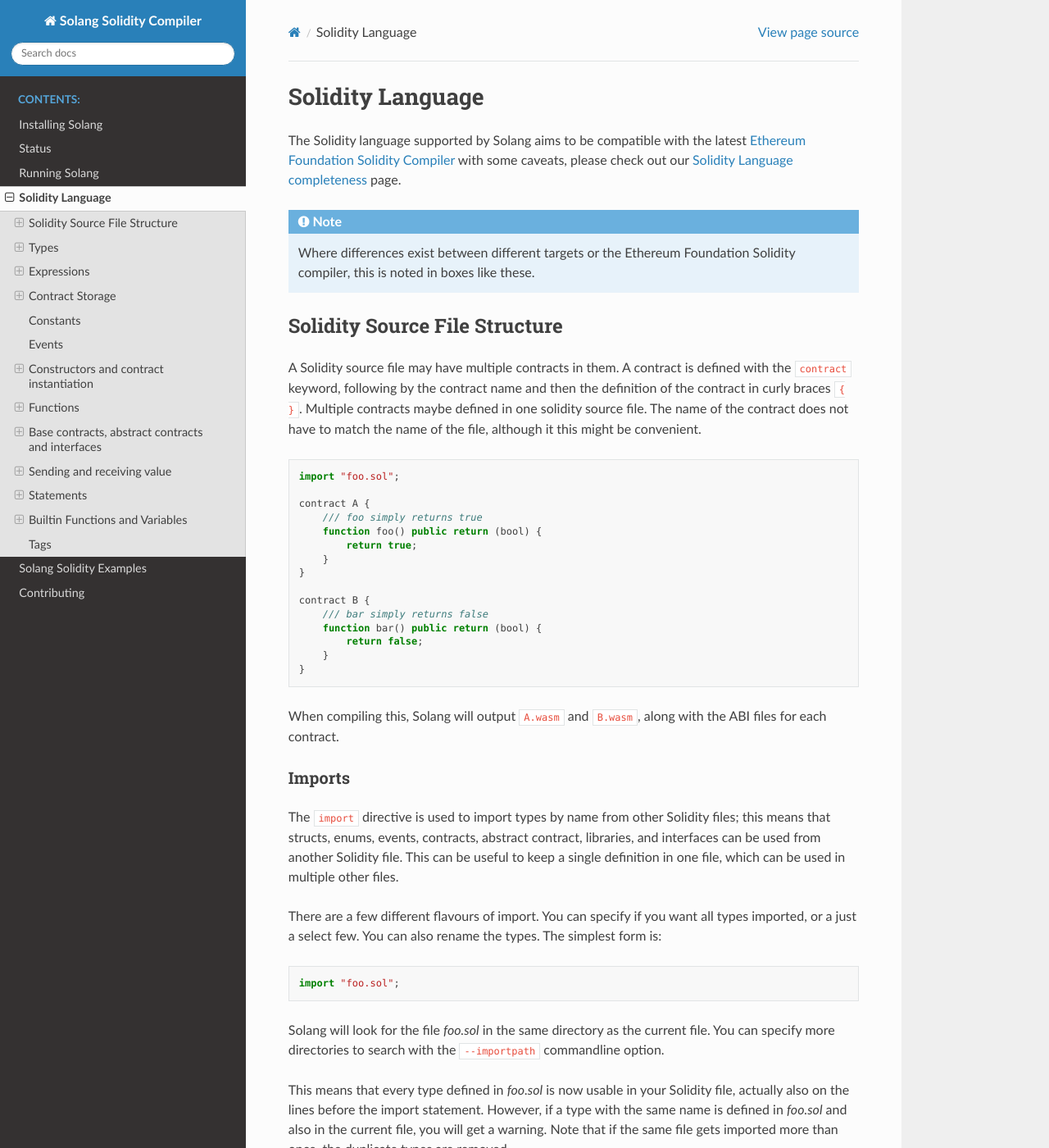
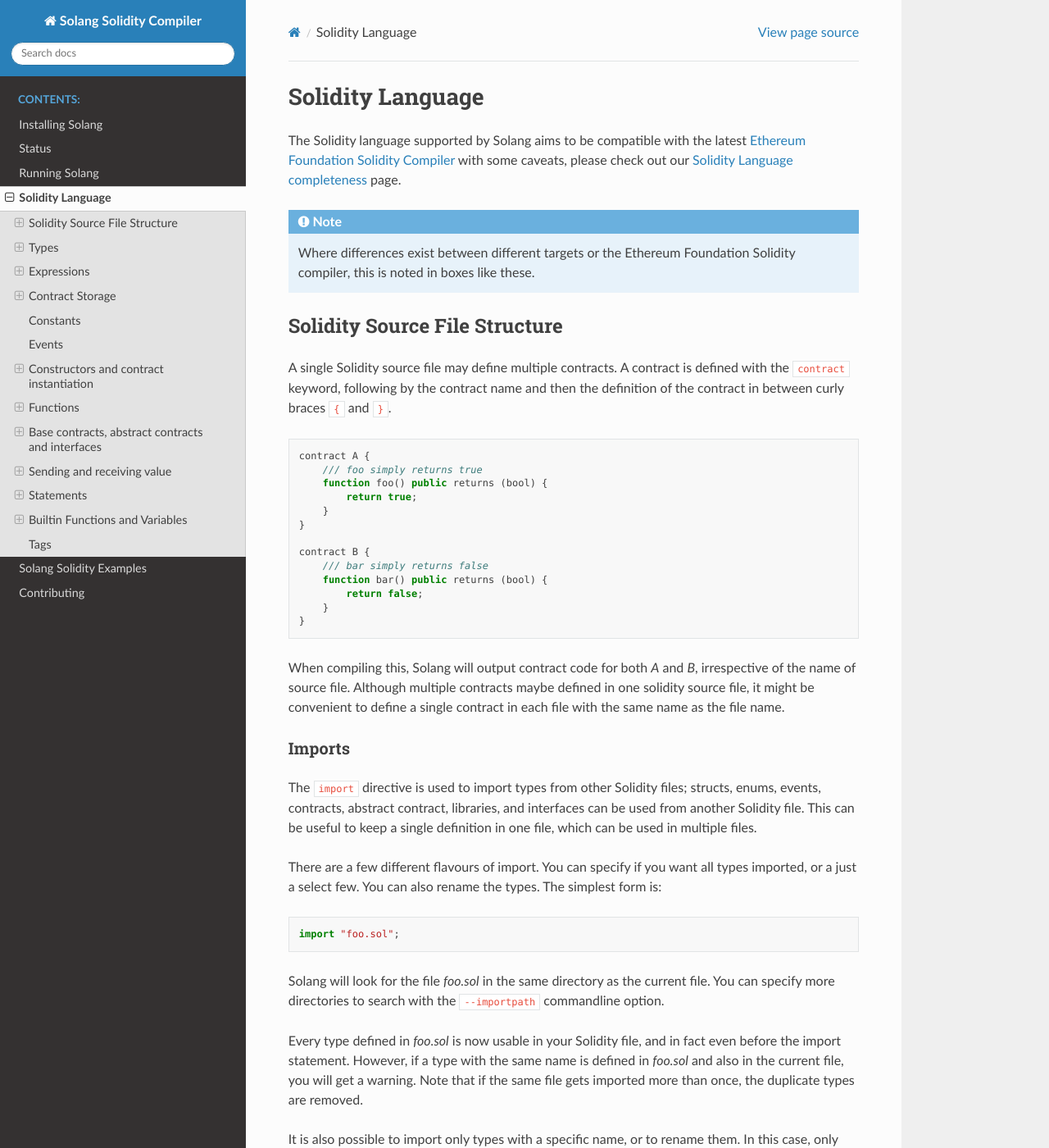
Before and after one commit to hyperledger-solang/solang, a Sphinx documentation site: the page built from docs/language.rst, in a window 1280 px wide and 1400 px high. Shown: the whole window at 82% size. Built offline with Sphinx 7.4.7 and the Read the Docs theme 2.0.0, drawn with Linux system fonts in a browser that asks for light colours; some of the changed text lies outside the part shown.

Commit message:
Docs review
Signed-off-by: Sean Young <sean@mess.org>

```diff
--- a/docs/index.rst
+++ b/docs/index.rst
@@ -15,10 +15,11 @@
 `Sawtooth Sabre <https://github.com/hyperledger/sawtooth-sabre>`_, and
 `Ethereum ewasm <https://github.com/ewasm/design>`_. It uses the
 `llvm <https://www.llvm.org/>`_ compiler framework to produce WebAssembly
-(wasm). As result, the output is highly optimized, which saves you in gas costs.
+(wasm) or BPF contract code. As result, the output is highly optimized, which saves you in gas costs.
 
 Solang aims for source file compatibility with the Ethereum EVM Solidity compiler.
-Where differences exists, this is noted in the documentation. Also, check our :ref:`language_status` page.
+Where differences exists, this is noted in the :ref:`language documentation <language>`.
+Also, check our :ref:`language_status` page.
 The repository can be found on `github <https://github.com/hyperledger-labs/solang>`_
 and we have a `channel on chat.hyperledger.org <https://chat.hyperledger.org/channel/solang>`_.
 
--- a/docs/language.rst
+++ b/docs/language.rst
@@ -13,40 +15,38 @@
 Solidity Source File Structure
 ------------------------------
 
-A Solidity source file may have multiple contracts in them. A contract is defined
+A single Solidity source file may define multiple contracts. A contract is defined
 with the ``contract`` keyword, following by the contract name and then the definition
-of the contract in curly braces ``{ }``. Multiple contracts maybe defined in one solidity
-source file. The name of the contract does not have to match the name of the file,
-although it this might be convenient.
-
-.. code-block:: javascript
-
-    import "foo.sol";
+of the contract in between curly braces ``{`` and ``}``.
+
+.. code-block:: javascript
 
     contract A {
         /// foo simply returns true
-        function foo() public return (bool) {
+        function foo() public returns (bool) {
             return true;
         }
     }
 
     contract B {
         /// bar simply returns false
-        function bar() public return (bool) {
+        function bar() public returns (bool) {
             return false;
         }
     }
 
-When compiling this, Solang will output ``A.wasm`` and ``B.wasm``, along with the ABI
-files for each contract.
+When compiling this, Solang will output contract code for both `A` and `B`, irrespective of
+the name of source file. Although multiple contracts maybe defined in one solidity source
+file, it might be convenient to define a single contract in each file with the same name
+as the file name.
 
 Imports
 _______
 
-The ``import`` directive is used to import types by name from other Solidity files; this means that
+The ``import`` directive is used to import types from other Solidity files;
 structs, enums, events, contracts, abstract contract, libraries, and interfaces can be used from another
 Solidity file. This can be useful to keep a single definition in one file, which can be used
-in multiple other files.
+in multiple files.
 
 There are a few different flavours of import. You can specify if you want all types imported,
 or a just a select few. You can also rename the types. The simplest form is:
@@ -58,13 +58,13 @@
 Solang will look for the file `foo.sol` in the same directory as the current file. You can specify
 more directories to search with the ``--importpath`` commandline option.
 
-This means that every type defined in `foo.sol` is now usable in your Solidity file, actually
-also on the lines before the import statement. However, if a type with the same name is defined
+Every type defined in `foo.sol` is now usable in your Solidity file, and in fact even before the
+import statement. However, if a type with the same name is defined
 in `foo.sol` and also in the current file, you will get a warning. Note that if the same file
 gets imported more than once, the duplicate types are removed.
 
 It is also possible to import only types with a specific name, or to rename them. In this case,
-this means only type `foo` will be imported, and `bar` will be imported as `baz`.
+only type `foo` will be imported, and `bar` will be imported as `baz`.
 
 .. code-block:: javascript
 
@@ -72,8 +72,8 @@
 
 Rather than renaming individual types, it is also possible to make all the types in a file
 available under a special import type. In this case, the `bar` defined in `foo.sol` can is
-now visible as `foo.bar`. As long as there is no previous type `foo`, this means there can be
-no naming conflicts.
+now visible as `foo.bar`. As long as there is no previous type `foo`, there can be no naming
+conflicts.
 
 .. code-block:: javascript
 
@@ -139,14 +139,14 @@
 
 ``int64``, ``int32``, ``int16``, ``int8``
   These represent shorter single signed integers of the given width. These widths are
-  most efficient in WebAssembly and should be used whenever possible.
+  most efficient and should be used whenever possible.
 
 ``intN``
   These represent shorter single signed integers of width ``N``. ``N`` can be anything
   between 8 and 256 bits and a multiple of 8, e.g. ``int128``.
 
 Underscores ``_`` are allowed in numbers, as long as the number does not start with
-an underscore. This means that ``1_000`` is allowed but ``_1000`` is not. Similarly
+an underscore.  ``1_000`` is allowed but ``_1000`` is not. Similarly
 ``0xffff_0000`` is fine, but ``0x_f`` is not.
 
 Scientific notation is supported, e.g. ``1e6`` is one million. Only integer values
@@ -173,8 +173,8 @@
   for such large types, and any EVM virtual machine implementation has to do bigint
   calculations, which are expensive.
 
-  WebAssembly does not support this. This means that Solang has to emulate larger types with
-  many WebAssembly instructions, resulting in larger contract code and higher gas cost.
+  WebAssembly or BPF do not support this. As a result that Solang has to emulate larger types with
+  many instructions, resulting in larger contract code and higher gas cost.
 
 Fixed Length byte arrays
 ________________________
@@ -526,8 +526,8 @@
 last element) will cause a runtime exception. In this example, calling ``primenumber(10)`` will
 fail; the first prime number is indexed by 0, and the last by 9.
 
-Arrays are passed by reference. This means that if you modify the array in another function,
-those changes will be reflected in the current function. For example:
+Arrays are passed by reference. If you modify the array in another function, those changes will
+be reflected in the current function. For example:
 
 .. code-block:: javascript
 
@@ -1903,7 +1906,7 @@
         function func1() public {}
     }
 
-In this case, contract ``a`` inherits both ``b`` and ``c``. This means that both ``func1()`` and ``func2()``
+In this case, contract ``a`` inherits from both ``b`` and ``c``. Both ``func1()`` and ``func2()``
 are visible in contract ``a``, and will be part of its public interface if they are declared ``public`` or
 ``external``. In addition, the contract storage variables ``foo`` and ``bar`` are also availabe in ``a``.
 
@@ -2105,6 +2108,49 @@
 
 An interface is a contract sugar type with restrictions. This type cannot be instantiated; it can only define the
 functions prototypes for a contract. This is useful as a generic interface.
+
+.. code-block:: javascript
+
+    interface operator {
+        function op1(int32 a, int32 b) external returns (int32);
+        function op2(int32 a, int32 b) external returns (int32);
+    }
+
+    contract ferqu {
+        operator op;
+
+        constructor(bool do_adds) {
+            if (do_adds) {
+                op = new m1();
+            } else {
+                op = new m2();
+            }
+        }
+
+        function x(int32 b) public returns (int32) {
+            return op.op1(102, b);
+        }
+    }
+
+    contract m1 is operator {
+        function op1(int32 a, int32 b) public override returns (int32) {
+            return a + b;
+        }
+
+        function op2(int32 a, int32 b) public override returns (int32) {
+            return a - b;
+        }
+    }
+
+    contract m2 is operator {
+        function op1(int32 a, int32 b) public override returns (int32) {
+            return a * b;
+        }
+
+        function op2(int32 a, int32 b) public override returns (int32) {
+            return a / b;
+        }
+    }
 
 - Interfaces can only have other interfaces as a base contract
 - All functions must the ``external`` visibilty
```
Also changed, not shown: other parts of docs/language.rst (+11 -6 lines), docs/installing.rst (+4 -4 lines), docs/running.rst (+8 -8 lines), docs/status.rst (+7 -7 lines).
